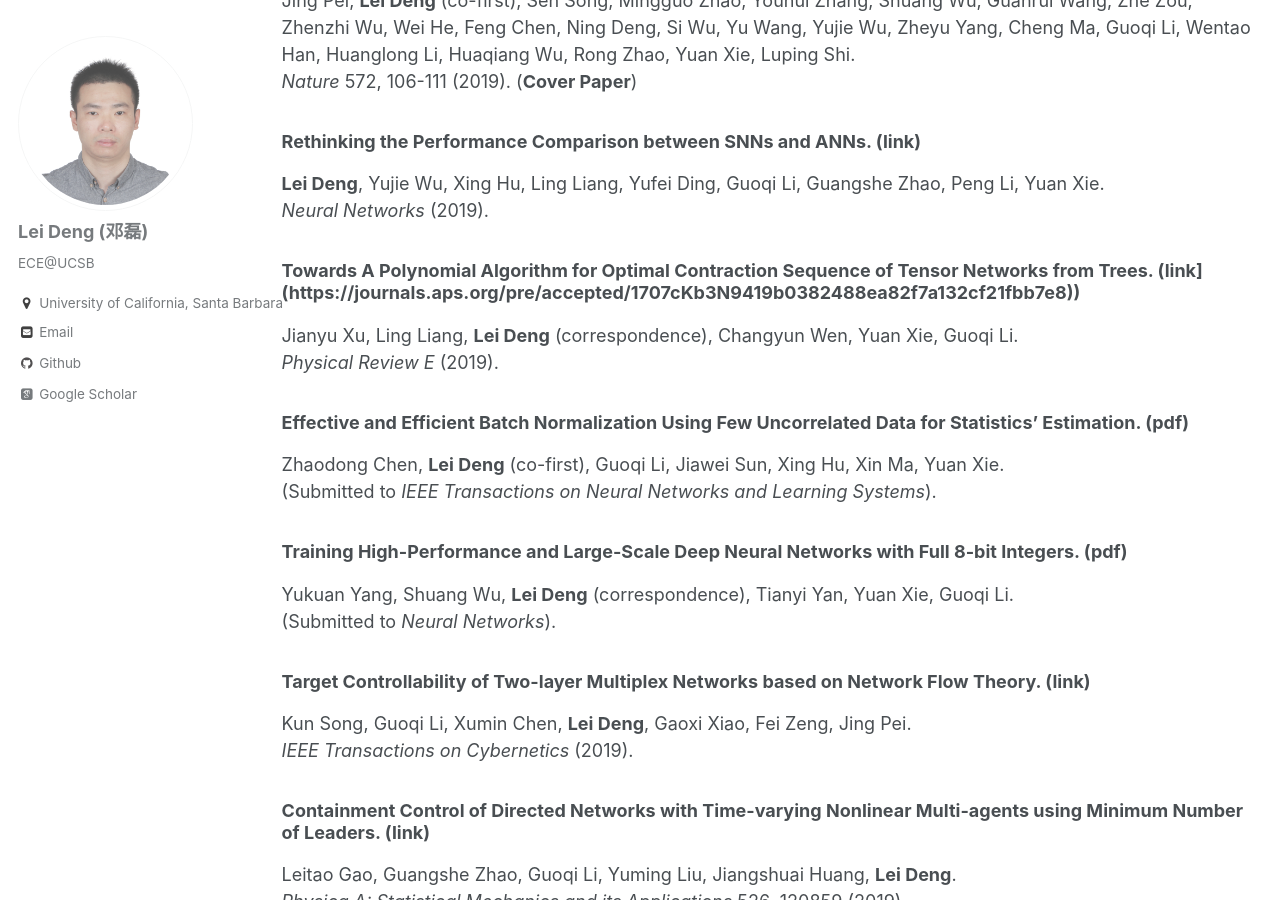
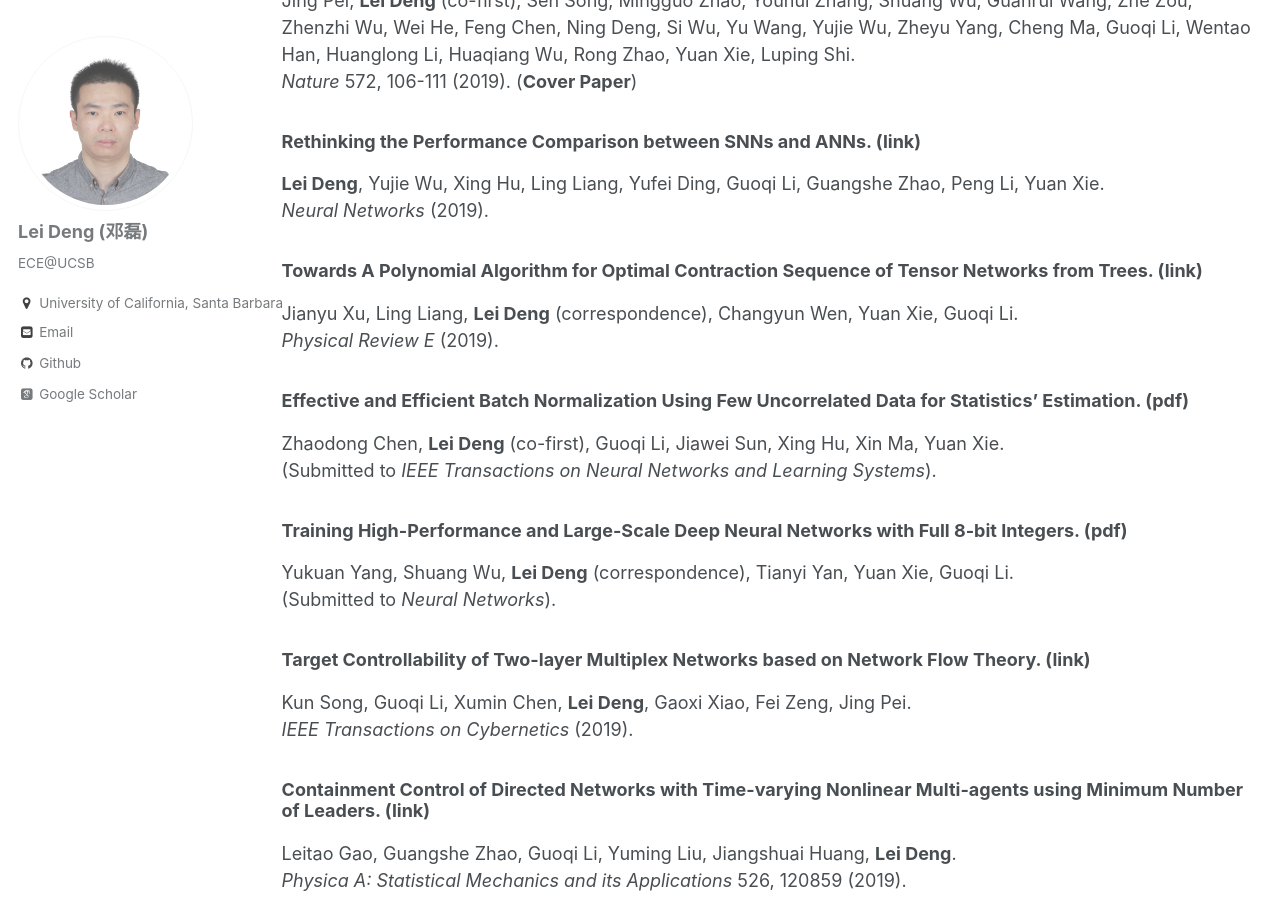
Before and after one commit to dllfei/dllfei.github.io, a Jekyll site: the page built from _pages/publications.md, in a window 1280 px wide and 900 px high, scrolled down 352 px. Built offline with Jekyll 4.4.1, drawn with Linux system fonts in a browser that asks for light colours; some web fonts are replaced.

Commit message:
Update publications.md

```diff
--- a/_pages/publications.md
+++ b/_pages/publications.md
@@ -16,7 +16,7 @@ Jing Pei, **Lei Deng** (co-first), Sen Song, Mingguo Zhao, Youhui Zhang, Shuang
 **Lei Deng**, Yujie Wu, Xing Hu, Ling Liang, Yufei Ding, Guoqi Li, Guangshe Zhao, Peng Li, Yuan Xie. <br />
 *Neural Networks* (2019).
 
-### Towards A Polynomial Algorithm for Optimal Contraction Sequence of Tensor Networks from Trees. (link](https://journals.aps.org/pre/accepted/1707cKb3N9419b0382488ea82f7a132cf21fbb7e8)) <br />
+### Towards A Polynomial Algorithm for Optimal Contraction Sequence of Tensor Networks from Trees. ([link](https://journals.aps.org/pre/accepted/1707cKb3N9419b0382488ea82f7a132cf21fbb7e8)) <br />
 Jianyu Xu, Ling Liang, **Lei Deng** (correspondence), Changyun Wen, Yuan Xie, Guoqi Li. <br />
 *Physical Review E* (2019).
 
```
